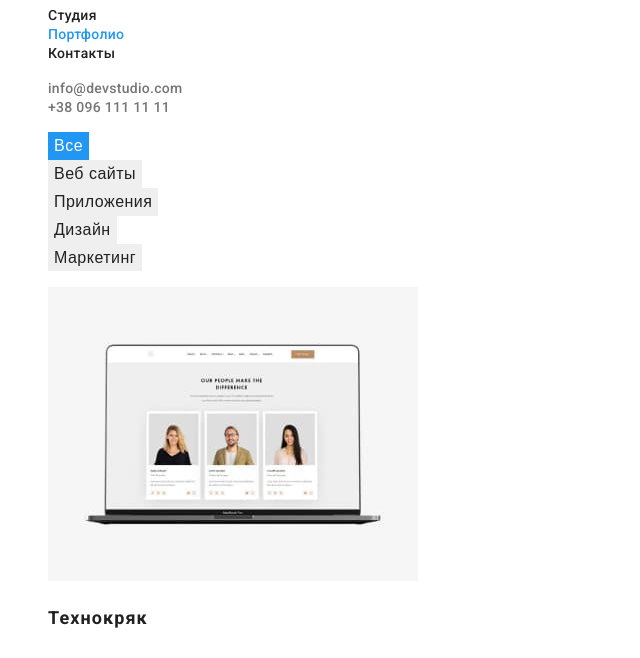
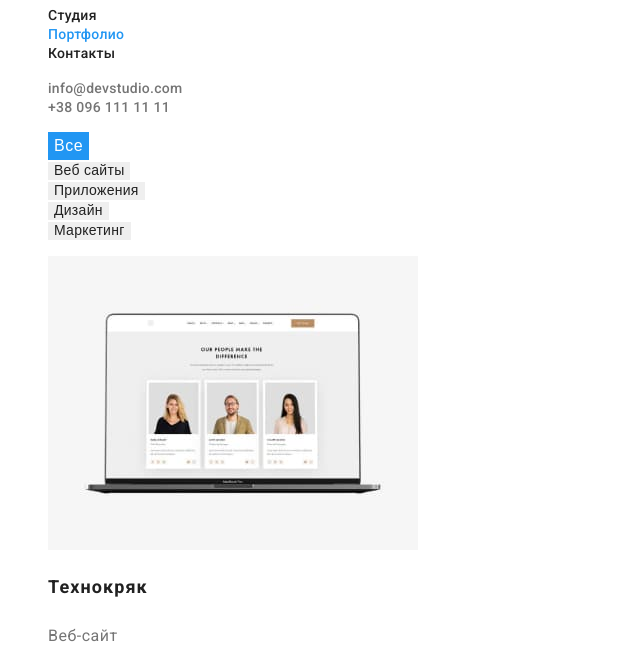
Before and after one commit to PanSerg/goit-markup-hw-02, a plain HTML site: page portfolio.html in a window 1280 px wide. Shown: the part 69-727 px from the top of the page, without its empty margins (0-640 px from the left). Drawn offline with Linux system fonts and the light colour scheme.

Commit message:
Доработка 29.07-2

```diff
--- a/css/styles.css
+++ b/css/styles.css
@@ -106,6 +106,7 @@ ul {
 .site-nav-link:hover,
 .site-nav-link:focus {
   color: var(--accent-color);
+  color: var(--primary-white-color);
 }
 
 .contact {
--- a/portfolio.html
+++ b/portfolio.html
@@ -35,10 +35,10 @@
         <h1 class="visually-hidden">Примеры работ</h1>
    <ul class="pointer">
     <li><button type="button" class="pointer filter-button button-color">Все</button></li>
-    <li><button type="button" class="pointer filter-button">Веб сайты</button></li>
-    <li><button type="button" class="pointer filter-button">Приложения</button></li>
-    <li><button type="button" class="pointer filter-button">Дизайн</button></li>
-    <li><button type="button" class="pointer filter-button">Маркетинг</button></li>
+    <li><button type="button" class="site-nav-link pointer filter-button">Веб сайты</button></li>
+    <li><button type="button" class="site-nav-link pointer filter-button">Приложения</button></li>
+    <li><button type="button" class="site-nav-link pointer filter-button">Дизайн</button></li>
+    <li><button type="button" class="site-nav-link pointer filter-button">Маркетинг</button></li>
    </ul>
         <ul>
             <li>
```
